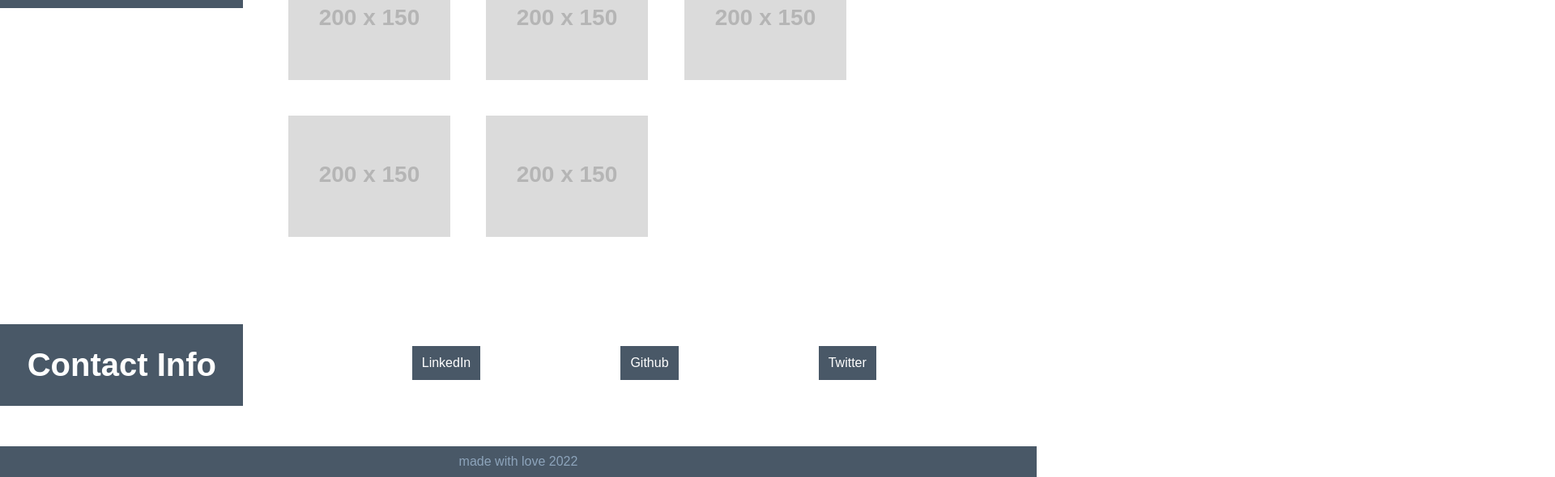
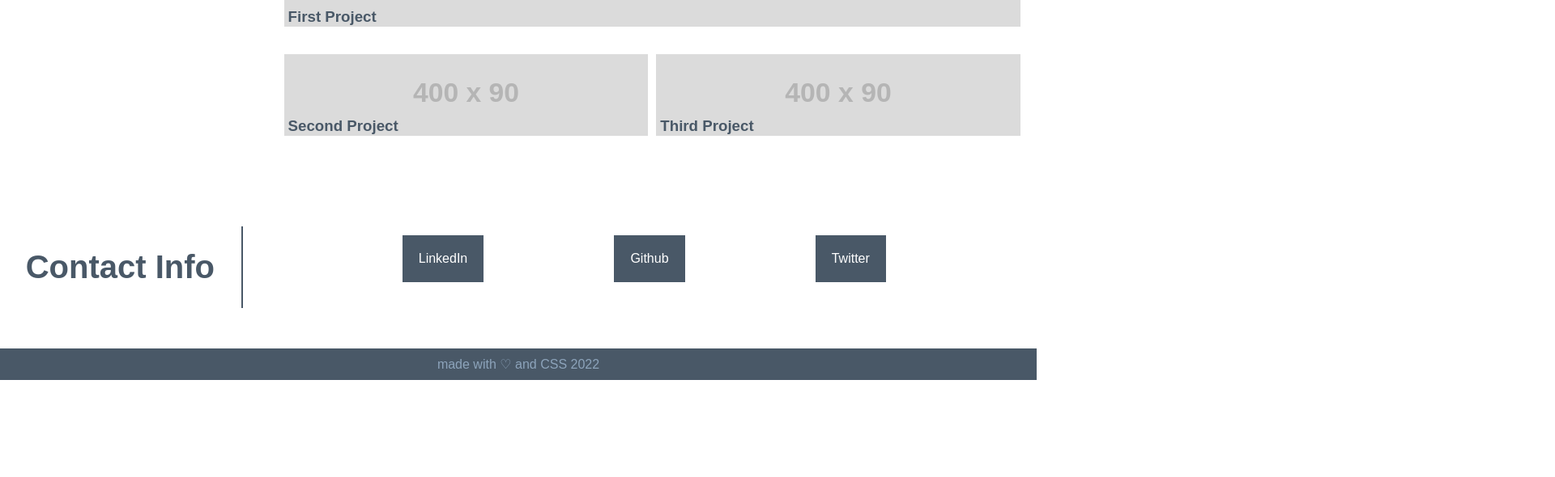
Before and after one commit to bethdecarlo/challenge-2-portfolio, a plain HTML site: page index.html in a window 1280 px wide. Shown: the part 674-1264 px from the top of the page at 81% size, 1920 px wide, since content can reach past the window. After the commit the page ends 1144 px from the top, so only its background shows below. Drawn offline with Linux system fonts and the light colour scheme; placeholder pictures from the web are drawn by us.

Commit message:
updated index.html and style.css
Added functionality to the web application with html and css. Included HTML semantics and CSS styling to match the model provided for the assignment.

```diff
--- a/assets/style.css
+++ b/assets/style.css
@@ -35,6 +35,16 @@ header h1 {
 }
 
 /* header nav bar styling */
+header nav{
+    display: block;
+}
+
+header nav ul{
+    display: flex;
+    flex-wrap: wrap;
+    list-style: none;
+}
+
 nav {
     margin-top: 10px;
     padding: 15px 30px 15px 15px;
@@ -61,16 +71,83 @@ h2 {
     text-align: right;
 }
 
+/* image under header and subtitle stylinge*/
+.container {
+    position: relative;
+    text-align: center;
+    color: white;
+}
+
+.bottom-right {
+        position: absolute;
+        bottom: 8px;
+        right: 16px;
+ }
+
+
 /*work image styling */
+
+.content-work {
+    display: flex;
+    flex-wrap: wrap;
+    width: 65%;
+    }
+
+/* first project image styling*/
+.first-project-container{
+    position: relative;
+    text-align: center;
+    color: #495867;
+
+    width: 100%;
+    height: 100%;
+}
+
+.bottom-left {
+    position: absolute;
+    bottom: 20px;
+    left: 20px;}
+
+/*secondary project image styling*/
+
+.secondary-project-container-1 {
+    position: relative;
+    text-align: center;
+    color: #495867;
+    width: 50%;
+    height: 50%;
+}
+
+.secondary-project-container-2 {
+    position: relative;
+    text-align: center;
+    color: #495867;
+    width: 50%;
+    height: 50%;
+}
+
+.bottom-left {
+    position: absolute;
+    bottom: 20px;
+    left: 20px;}
+
+
+.secondary-project{
+    width: 50%;
+    height:50%;
+}
+
+
+
 .workimages {
-    opacity: 0.7;
+    opacity: 70%;
     margin: 10px;
     padding: 5px;
-    border: 5px solid white;
+    border: #495867 5px;
 }
 
 .workimages:hover {
-    opacity: 1;
+    opacity: 100%;
     border: 5px solid #495867;
     transition: 500ms ease;
 }
@@ -94,10 +171,9 @@ h2 {
 .sidebar-aboutme,
 .sidebar-work,
 .sidebar-contact {
-    background: #495867;
-    color: white;
+    color: #495867;
     margin-right: 2%;
-
+    border-right: 2px solid #495867
 }
 
 .sidebar-aboutme, .content-aboutme {
@@ -169,14 +245,26 @@ h2 {
 .content-contact a {
     text-decoration: none;
     background: #495867;
-    color: white;
-    padding: 12px;
+    color: #ffff;
+    padding: 20px;
+
 }
 
 .content-contact a:hover {
     color: #b6bbd5;
-    font-size: larger
+    font-size: larger;
+    opacity: 90%;
+    border: 5px solid #495867;
+    transition: 500ms ease;
 }
+
+.content-contact{
+    display: flex;
+}
+
+
+
+
 /* footer styling */
 footer {
     display: flex;
@@ -243,7 +331,7 @@ footer {
 
     .workimages {
         max-width: 350px;
-    }
+
 }
 
 @media screen and (max-width: 500px) {
--- a/index.html
+++ b/index.html
@@ -1,5 +1,6 @@
 <!DOCTYPE html>
 <html lang="en">
+
 <head>
     <meta charset="UTF-8">
     <meta http-equiv="X-UA-Compatible" content="IE=edge">
@@ -7,47 +8,69 @@
     <title>Beth DeCarlo // Web Developer</title>
     <link rel="stylesheet" href="assets/style.css">
 </head>
+
 <body>
 
-    <!--header section -->
+    <!-- header section -->
     <header id="top">
         <h1>Beth DeCarlo</h1>
-        <section>
+
 
         <!-- navigation section of header -->
+        <section>
             <nav>
+                <ul>
+                  <li>
                     <a href="#about-me">About Me</a>
+                </li>
+                <li>
                     <a href="#work">Work</a>
+                </li>
+                <li>
                     <a href="#contact-info">Contact Info</a>
+                </li>
+                <li>
+                    <a href="INSERT LINK FOR RESUME HERE">Resume</a>
+                </li>
+                </ul>
             </nav>
         </section>
     </header>
 
 
-      <!-- full page width image under header with subtitle  -->
-            <!-- QUESTION HOW DO PUT TEXT IN BOTTOM RIGHT--->
-
-            <img src="https://via.placeholder.com/2000x150" alt="placeholder1" >
+    <!--image under header with subtitle  -->
+    <div class="container">
+        <img src="https://via.placeholder.com/2000x150" alt="subtitleimage" style="width:100%;">
         <div class="bottom-right">
             <h2>Cool Subtitle Here!</h2>
         </div>
+        </div>
+
+<!-- delete later
+
+        <img src="https://via.placeholder.com/2000x150" alt="placeholder1">
+    <div class="bottom-right">
+        <h2>Cool Subtitle Here!</h2>
+    </div>
+    </img>
+
+-->
+
 
     <!--about me sidebar and paragraphs-->
-
-    <section class="aboutme maincontent" >
+    <section class="aboutme maincontent">
         <div class="sidebar-aboutme">
             <h2 id="about-me">About Me</h2>
         </div>
         <div class="content-aboutme">
-            <p>Hello Hello Hello Hello Hello Hello</p>
+            <p>Lorem ipsum dolor sit amet. Vel neque beatae sit assumenda nihil eum iure aspernatur. Hic accusamus fuga qui animi ducimus aut quos enim est exercitationem aliquam ea mollitia maxime aut accusamus maiores eum quibusdam explicabo. Aut sint cupiditate aut facilis odit rem asperiores quod.</p>
 
-            <p>World World World World</p>
+            <p>Sed autem veritatis et rerum dolore in unde consequatur qui animi suscipit id molestias sint ut doloribus sint. Sed recusandae reprehenderit et eligendi nisi nam aliquid galisum qui perferendis iure ad nihil voluptatum. Non eveniet consequuntur sed exercitationem enim ipsa inventore ut earum inventore eos blanditiis officia ea molestias sint.</p>
         </div>
     </section>
 
     <!--work sidebar and images-->
 
-    <!--QUESTION HOW DO I FLEX BOX THESE IMAGES-->
     <!--QUESTION HOW DO I PUT TEXT IN THE BOTTOM LEFT OF EACH IMAGE-->
     <!--QUESTION HOW DO I MAKE IMAGES LINKS-->
 
@@ -56,12 +79,49 @@
             <h2 id="work">Work</h2>
         </div>
         <div class="content-work">
-            <a href="https://via.placeholder.com/200x150" target="blank"><img class="workimages" src="https://via.placeholder.com/200x150" alt="img1"></a>
-            <a href="https://via.placeholder.com/200x150" target="blank"><img class="workimages" src="https://via.placeholder.com/200x150" alt="img2"></a>
-            <a href="https://via.placeholder.com/200x150" target="blank"><img class="workimages" src="https://via.placeholder.com/200x150" alt="img3"></a>
-            <a href="https://via.placeholder.com/200x150" target="blank"><img class="workimages" src="https://via.placeholder.com/200x150" alt="img5"></a>
-            <a href="https://via.placeholder.com/200x150" target="blank"><img class="workimages" src="https://via.placeholder.com/200x150" alt="img6"></a>
+
+            <div class="first-project-container">
+                <img class="workimages" src="https://via.placeholder.com/800x90" alt="first-project" style="width:100%;">
+                <div class="bottom-left">
+                    <h3>First Project</h3>
                 </div>
+                </div>
+
+            <div class="secondary-project-container-1">
+                <img class="workimages" src="https://via.placeholder.com/400x90" alt="first-project" style="width:100%;">
+                <div class="bottom-left">
+                    <h3>Second Project</h3>
+                </div>
+                </div>
+
+            <div class="secondary-project-container-2">
+                <img class="workimages" src="https://via.placeholder.com/400x90" alt="first-project" style="width:100%;">
+                <div class="bottom-left">
+                    <h3>Third Project</h3>
+                </div>
+                </div>
+
+
+            <!--- Save this for now
+            <div class="first-project">
+                <img class="workimages" src="https://via.placeholder.com/900x150" alt="img2"></a>
+                <h3>Title of project</h3>
+            </div>
+
+
+
+
+            <div class="secondary-project">
+                <img class="workimages" src="https://via.placeholder.com/400x150" alt="img2"></a>
+                <h3>Title of project</h3>
+            </div>
+
+
+            <div class="secondary-project">
+                <img class="workimages" src="https://via.placeholder.com/400x150" alt="img3"></a>
+                <h3>Title of project</h3>
+            </div>
+        </div> -->
     </section>
 
     <!--contact info sidebar and links -->
@@ -78,10 +138,10 @@
 
     <!--footer section-->
     <footer>
-        <section>
-            made with love 2022
-
-        </section>
+        <p>
+            made with ♡ and CSS 2022
+        </p>
     </footer>
 </body>
+
 </html>
```
Lines whose indentation alone changed are shown as unchanged.
